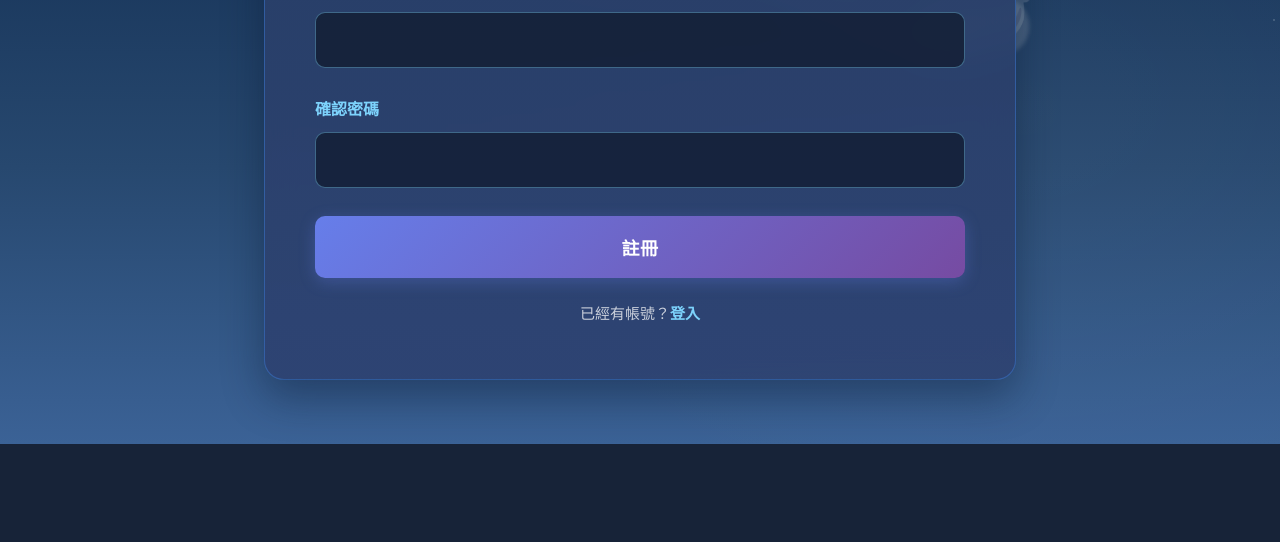
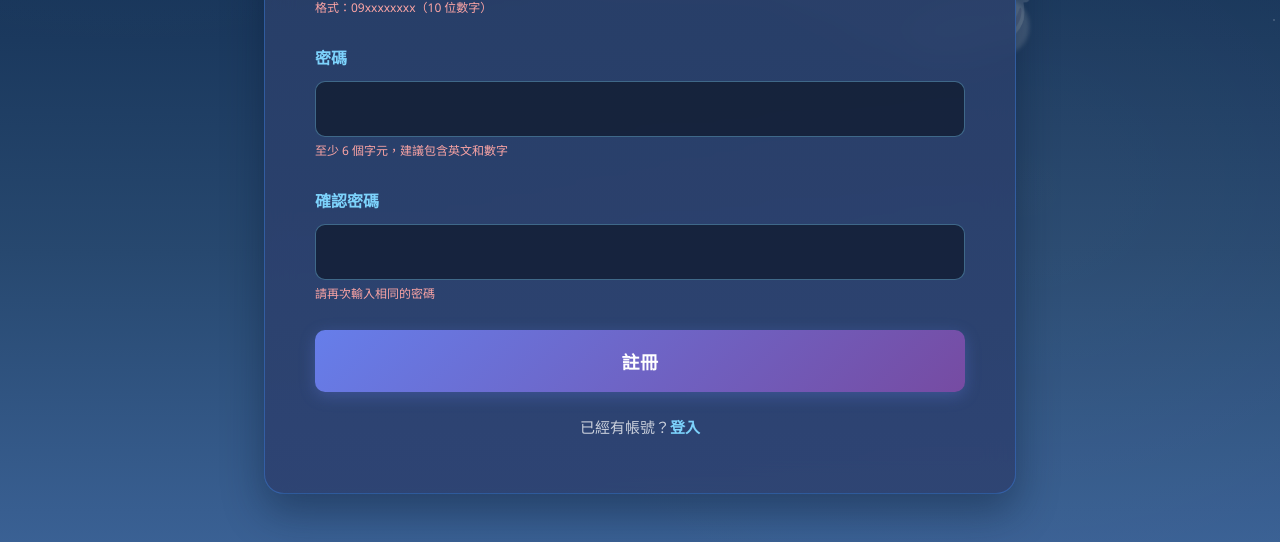
Before and after one commit to chi157/vtuber-website, a Flask app: page /register in a window 1280 px wide. Shown: the part 662-1204 px from the top of the page. Before the commit the page ends 1106 px from the top, so only its background shows below. Run offline with Flask 3, Linux system fonts and the light colour scheme; some libraries are stand-ins or nearby versions.

Commit message:
Add form hints for user input fields in registration form

```diff
--- a/static/style.css
+++ b/static/style.css
@@ -1261,6 +1261,27 @@ body::after {
   color: rgba(255, 255, 255, 0.4);
 }
 
+/* 表單欄位提示文字 */
+.form-hint {
+  display: block;
+  margin-top: 6px;
+  font-size: 12px;
+  color: rgba(255, 255, 255, 0.5);
+  line-height: 1.4;
+}
+
+.form-input:focus + .form-hint {
+  color: rgba(125, 211, 252, 0.8);
+}
+
+.form-input:invalid:not(:placeholder-shown) + .form-hint {
+  color: #fca5a5;
+}
+
+.form-input:valid:not(:placeholder-shown) + .form-hint {
+  color: rgba(74, 222, 128, 0.8);
+}
+
 .form-error {
   background: linear-gradient(135deg, rgba(239, 68, 68, 0.25) 0%, rgba(220, 38, 38, 0.2) 100%);
   border: 1.5px solid rgba(239, 68, 68, 0.6);
--- a/templates/register.html
+++ b/templates/register.html
@@ -63,27 +63,32 @@
                 <form method="POST" action="">
                     <div class="form-group">
                         <label class="form-label" for="username">使用者名稱</label>
-                        <input type="text" id="username" name="username" class="form-input" required>
+                        <input type="text" id="username" name="username" class="form-input" required minlength="3" maxlength="20">
+                        <small class="form-hint">3-20 個字元，僅可使用英文、數字和底線</small>
                     </div>
 
                     <div class="form-group">
                         <label class="form-label" for="email">電子郵件</label>
                         <input type="email" id="email" name="email" class="form-input" required>
+                        <small class="form-hint">請輸入有效的電子郵件地址</small>
                     </div>
 
                     <div class="form-group">
                         <label class="form-label" for="phone">手機號碼</label>
-                        <input type="tel" id="phone" name="phone" class="form-input" required>
+                        <input type="tel" id="phone" name="phone" class="form-input" required pattern="09[0-9]{8}">
+                        <small class="form-hint">格式：09xxxxxxxx（10 位數字）</small>
                     </div>
 
                     <div class="form-group">
                         <label class="form-label" for="password">密碼</label>
-                        <input type="password" id="password" name="password" class="form-input" required>
+                        <input type="password" id="password" name="password" class="form-input" required minlength="6">
+                        <small class="form-hint">至少 6 個字元，建議包含英文和數字</small>
                     </div>
 
                     <div class="form-group">
                         <label class="form-label" for="confirm_password">確認密碼</label>
-                        <input type="password" id="confirm_password" name="confirm_password" class="form-input" required>
+                        <input type="password" id="confirm_password" name="confirm_password" class="form-input" required minlength="6">
+                        <small class="form-hint">請再次輸入相同的密碼</small>
                     </div>
 
                     <button type="submit" class="form-button">註冊</button>
```
